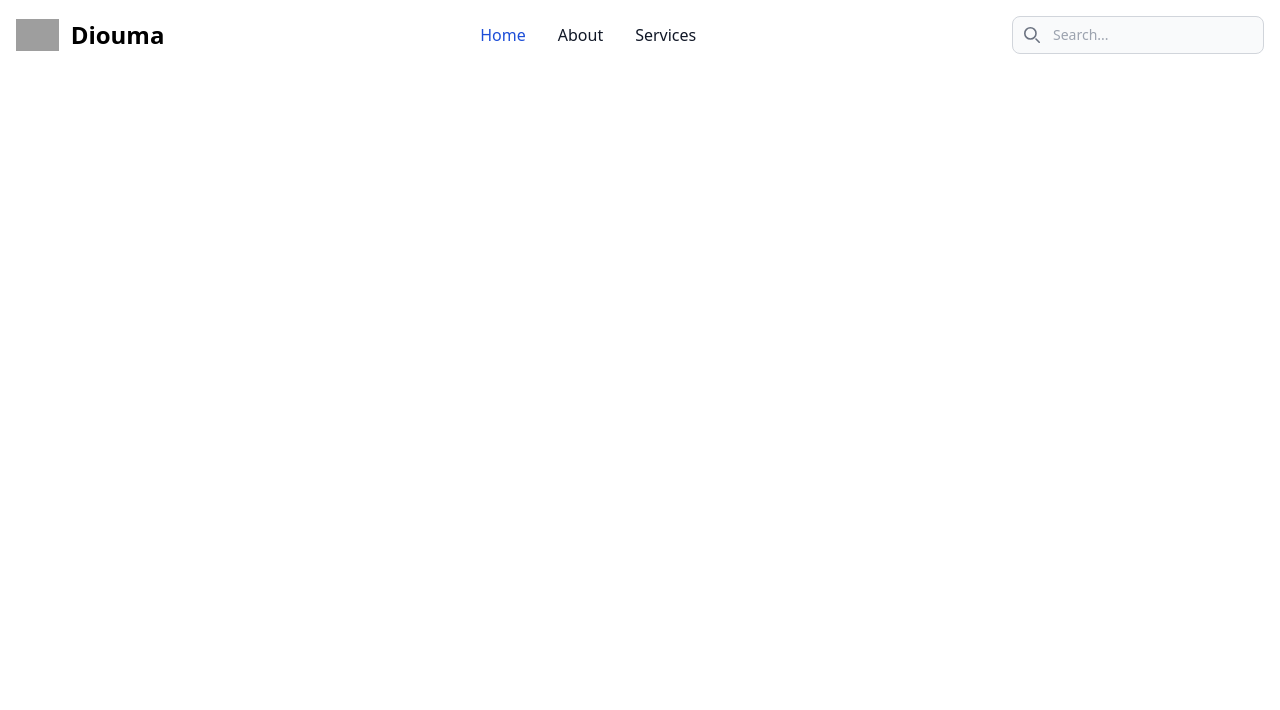
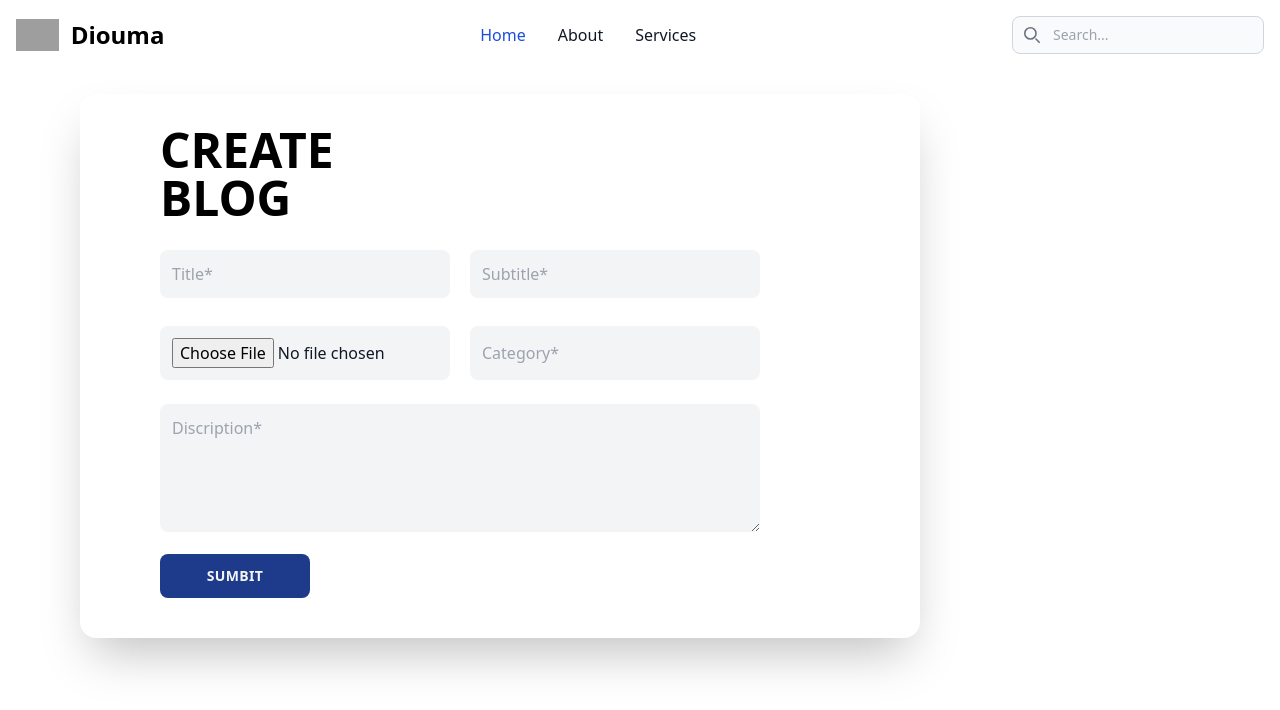
Before and after one commit to sth-benjamin/React30-BlogMSproject, a React (Vite) app: page /addblog in a window 1280 px wide. Shown: the top 710 px of the page. Built offline with nearby package versions, Linux system fonts and the light colour scheme; grey boxes are pictures that could not be loaded.

Commit message:
add addblog page

```diff
--- a/src/Pages/blog/AddBlog.jsx
+++ b/src/Pages/blog/AddBlog.jsx
@@ -1,8 +1,45 @@
 import React from 'react'
 import Navbar from '../../Components/Navbar/Navbar/Navbar'
+import Layout from '../../Components/Navbar/layout/Layout'
 const AddBlog = () => {
   return (
-    <div><Navbar/></div>
+    <Layout>
+
+<div className="flex justify-center  w-screen h-screen bg-white">
+
+	<div className="container my-3 px-4 lg:px-20 ">
+
+		<div className="w-full p-8 my-4 md:px-12 lg:w-9/12 lg:pl-20 lg:pr-40 mr-auto rounded-2xl shadow-2xl mt-3 mx-50">
+			<div className="flex">
+				<h1 className="font-bold uppercase text-5xl">Create<br /> Blog</h1>
+			</div>
+			<div className="grid grid-cols-1 gap-5 md:grid-cols-2 mt-5">
+				<input className="w-full bg-gray-100 text-gray-900 mt-2 p-3 rounded-lg focus:outline-none focus:shadow-outline"
+            type="text" placeholder="Title*" />
+				<input className="w-full bg-gray-100 text-gray-900 mt-2 p-3 rounded-lg focus:outline-none focus:shadow-outline"
+            type="text" placeholder="Subtitle*" />
+				<input className="w-full bg-gray-100 text-gray-900 mt-2 p-3 rounded-lg focus:outline-none focus:shadow-outline"
+            type="file" />
+				<input className="w-full bg-gray-100 text-gray-900 mt-2 p-3 rounded-lg focus:outline-none focus:shadow-outline"
+            type="number" placeholder="Category*" />
+        </div>
+				<div className="my-4">
+					<textarea placeholder="Discription*" className="w-full h-32 bg-gray-100 text-gray-900 mt-2 p-3 rounded-lg focus:outline-none focus:shadow-outline"></textarea>
+				</div>
+				<div className="my-2 w-1/2 lg:w-1/4">
+					<button className="uppercase text-sm font-bold tracking-wide bg-blue-900 text-gray-100 p-3 rounded-lg w-full
+                      focus:outline-none focus:shadow-outline">
+          Sumbit
+          </button>
+				</div>
+			</div>
+
+
+    </div>
+
+</div>
+
+    </Layout>
   )
 }
 
```
